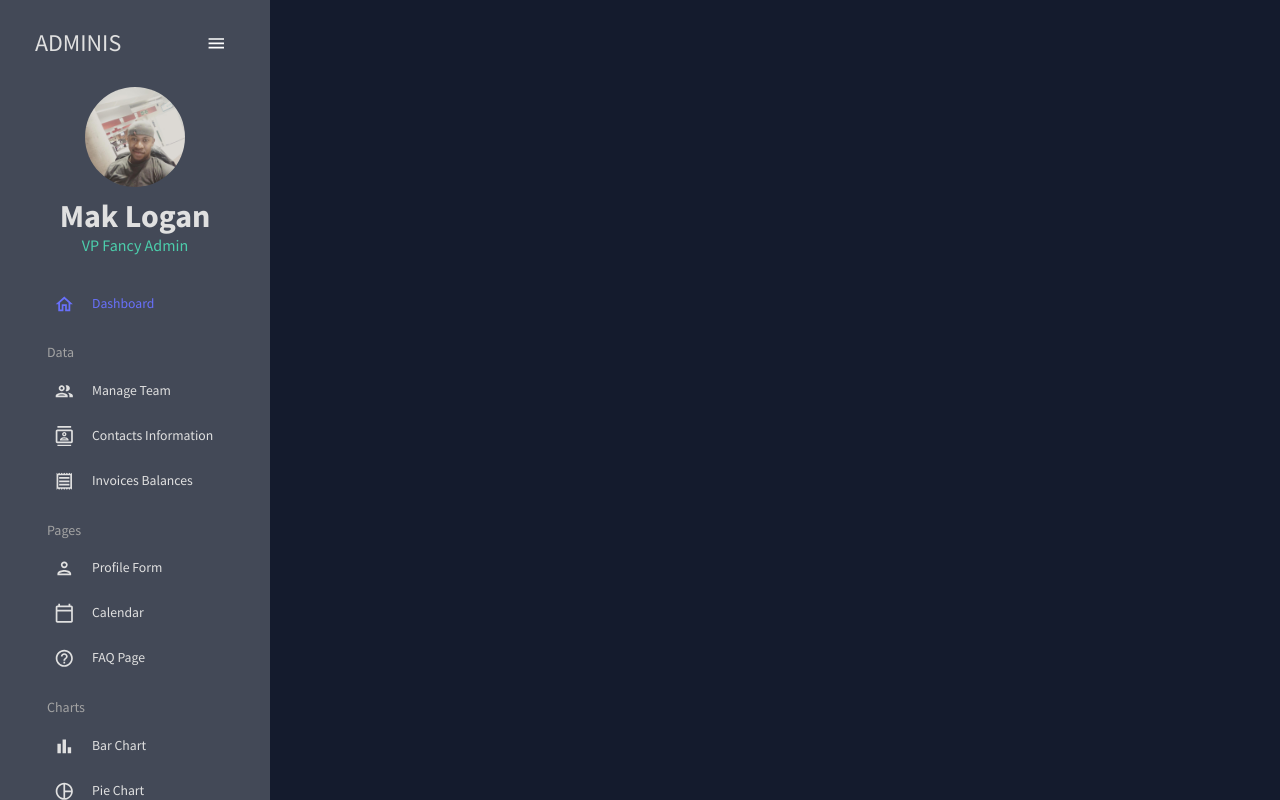
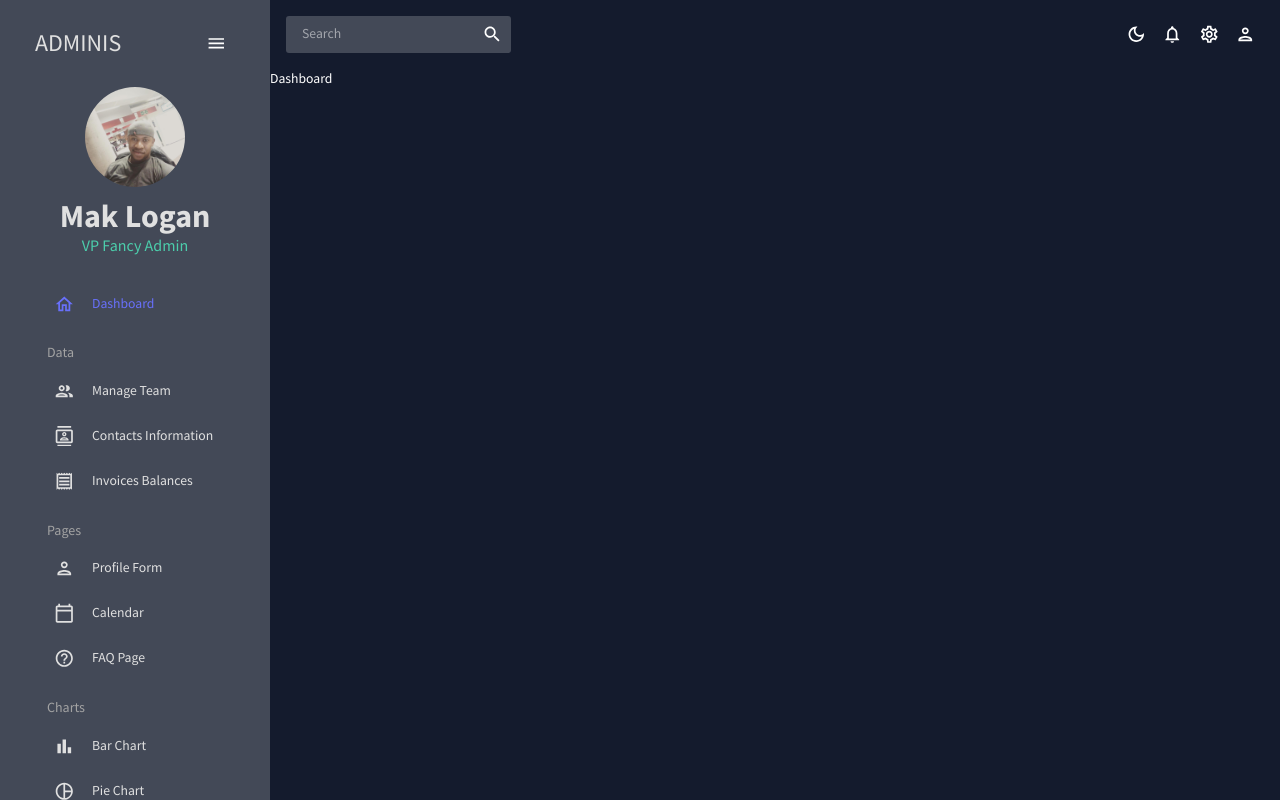
Before and after one commit to sleekcharly/react-admin, a React (Create React App) app: page / in a window 1280 px wide. Built offline with nearby package versions, Linux system fonts and the light colour scheme; the HTML template or start-up script is replaced by a standard one.

Commit message:
setup topbar component

```diff
--- a/src/App.jsx
+++ b/src/App.jsx
@@ -1,6 +1,9 @@
 import { CssBaseline, ThemeProvider } from '@mui/material';
 import { useState } from 'react';
+import { Route, Routes } from 'react-router-dom';
+import Dashboard from './scenes/dashboard';
 import Sidebar from './scenes/global/Sidebar';
+import Topbar from './scenes/global/Topbar';
 import { ColorModeContext, useMode } from './theme';
 
 //  app component
@@ -17,6 +20,13 @@ export default function App() {
         <CssBaseline />
         <div className="app">
           <Sidebar isSidebar={isSidebar} />
+
+          <main className="content">
+            <Topbar setIsSidebar={setIsSidebar} />
+            <Routes>
+              <Route path="/" element={<Dashboard />} />
+            </Routes>
+          </main>
         </div>
       </ThemeProvider>
     </ColorModeContext.Provider>
--- /dev/null
+++ b/src/scenes/dashboard/index.jsx
@@ -0,0 +1,5 @@
+import React from 'react';
+
+export default function Dashboard() {
+  return <div>Dashboard</div>;
+}
--- /dev/null
+++ b/src/scenes/global/Topbar.jsx
@@ -0,0 +1,57 @@
+import {
+  DarkModeOutlined,
+  LightModeOutlined,
+  NotificationsOutlined,
+  PersonOutlined,
+  Search,
+  SettingsOutlined,
+} from '@mui/icons-material';
+import { Box, IconButton, InputBase, useTheme } from '@mui/material';
+import React, { useContext } from 'react';
+import { ColorModeContext, tokens } from '../../theme';
+
+export default function Topbar() {
+  // get theme from useTheme hook
+  const theme = useTheme();
+  // get colors from tokens
+  const colors = tokens(theme.palette.mode);
+  //   get colorMode
+  const colorMode = useContext(ColorModeContext);
+
+  return (
+    <Box display="flex" justifyContent="space-between" p={2}>
+      {/* SEARCH BAR */}
+      <Box
+        display="flex"
+        backgroundColor={colors.primary[400]}
+        borderRadius="3px"
+      >
+        <InputBase sx={{ ml: 2, flex: 1 }} placeholder="Search" />
+        <IconButton type="button" sx={{ p: 1 }}>
+          <Search />
+        </IconButton>
+      </Box>
+
+      {/* ICONS */}
+      <Box display="flex">
+        <IconButton onClick={colorMode.toggleColorMode}>
+          {theme.palette.mode === 'dark' ? (
+            <DarkModeOutlined />
+          ) : (
+            <LightModeOutlined />
+          )}
+        </IconButton>
+
+        <IconButton>
+          <NotificationsOutlined />
+        </IconButton>
+        <IconButton>
+          <SettingsOutlined />
+        </IconButton>
+        <IconButton>
+          <PersonOutlined />
+        </IconButton>
+      </Box>
+    </Box>
+  );
+}
```
